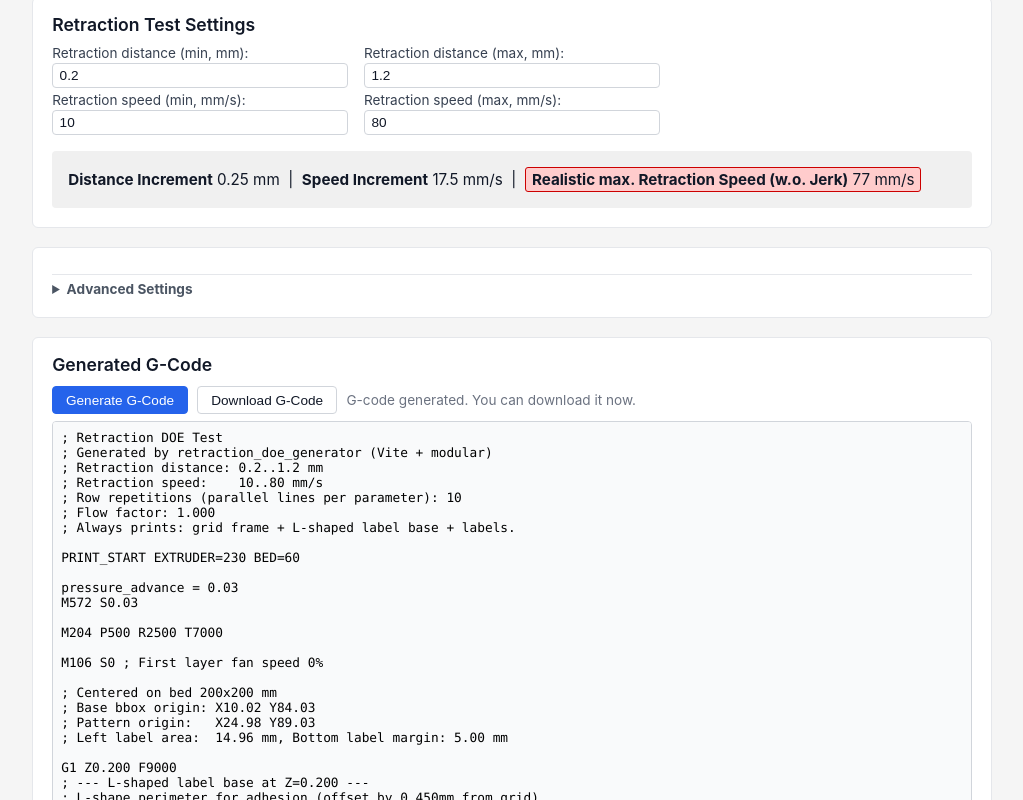
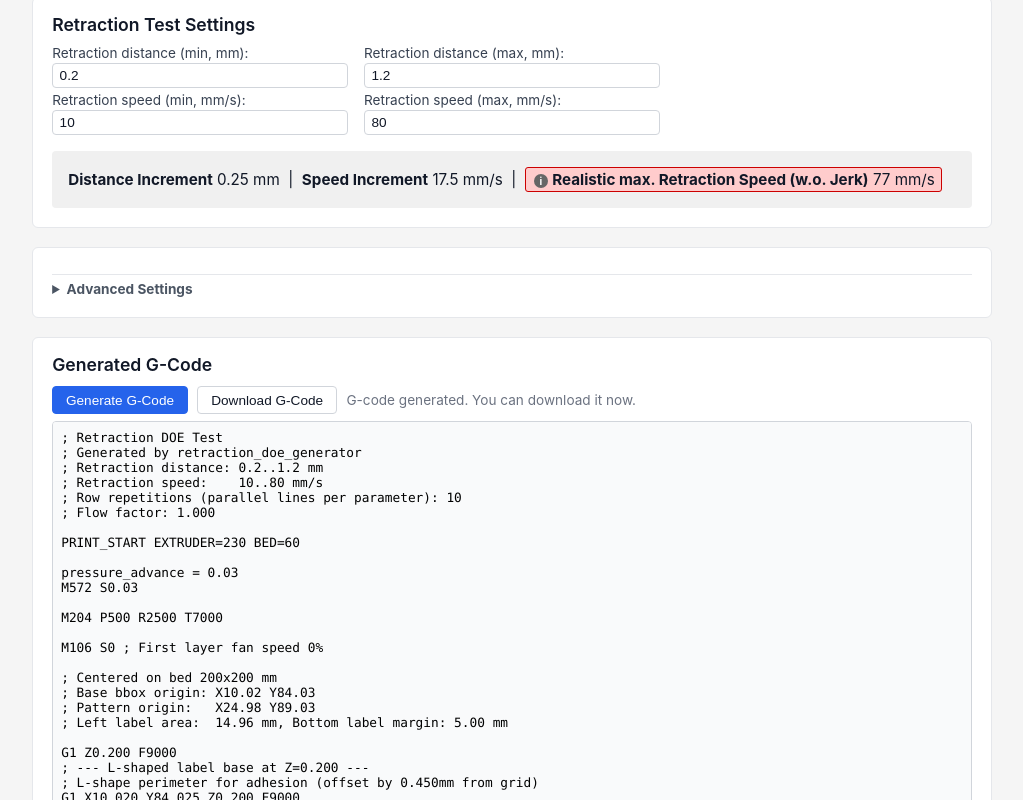
Before and after one commit to CNCKitchen/retraction-optimizer, a website built with Vite: page src/index.html in a window 1280 px wide. Both pictures are taken after a click on the button "Generate G-Code". Shown: the part 1317-2117 px from the top of the page, without its empty margins (128-1151 px from the left). Built offline with nearby package versions, Linux system fonts and the light colour scheme.

Commit message:
fixed a first layer bug

```diff
--- a/src/index.html
+++ b/src/index.html
@@ -166,7 +166,11 @@
                 <p style="margin: 0; font-size: 0.95em;">
                     <strong>Distance Increment</strong> <span id="distIncrement">0.2</span> mm &nbsp;|&nbsp;
                     <strong>Speed Increment</strong> <span id="speedIncrement">19</span> mm/s &nbsp;|&nbsp;
-                    <span id="realisticEndSpeedContainer" style="display: inline-block; transition: all 0.3s;"><strong>Realistic max. Retraction Speed (w.o. Jerk)</strong> <span id="realisticEndSpeed">0</span> mm/s</span>
+                    <span id="realisticEndSpeedContainer" style="display: inline-block; transition: all 0.3s;">
+                        <span style="display: inline-block; width: 14px; height: 14px; line-height: 14px; text-align: center; border-radius: 50%; background-color: #666; color: white; font-size: 10px; font-weight: bold; cursor: help; margin-left: 2px;" title="This is the maximum speed the extruder will reach with the set retraction acceleration and maximum retraction distance, calculated using v² = 2ad. If this value is lower than your maximum retraction speed, the extruder cannot reach the target speed.">i</span>
+                        <strong>Realistic max. Retraction Speed (w.o. Jerk)</strong>
+                        <span id="realisticEndSpeed">0</span> mm/s
+                    </span>
                 </p>
             </div>
         </section>
--- a/src/js/generator.js
+++ b/src/js/generator.js
@@ -58,12 +58,11 @@ export function generateGcodeFromForm(formState) {
 
   const g = []
   g.push("; Retraction DOE Test")
-  g.push("; Generated by retraction_doe_generator (Vite + modular)")
+  g.push("; Generated by retraction_doe_generator")
   g.push(`; Retraction distance: ${cfg.MIN_RETRACT_DIST}..${cfg.MAX_RETRACT_DIST} mm`)
   g.push(`; Retraction speed:    ${cfg.MIN_RETRACT_SPEED}..${cfg.MAX_RETRACT_SPEED} mm/s`)
   g.push(`; Row repetitions (parallel lines per parameter): ${cfg.LINES_PER_PARAM}`)
   g.push(`; Flow factor: ${cfg.FLOW_FACTOR.toFixed(3)}`)
-  g.push("; Always prints: grid frame + L-shaped label base + labels.")
   g.push("")
 
   const userStartG = formState.startGcode || START_GCODE_RAW
@@ -186,6 +185,7 @@ export function generateGcodeFromForm(formState) {
     g.push("")
     g.push("; --- Printing labels for distances and speeds on layer 2 ---")
     g.push("G92 E0 ; reset extruder position")
+    g.push(g1Move({ z: zLabels, f: cfg.TRAVEL_SPEED * 60.0, bedX: cfg.BED_SIZE_X, bedY: cfg.BED_SIZE_Y }))
     labelPattern(g, cfg, {
       originX, originY,
       baseX0, baseY0,
```
